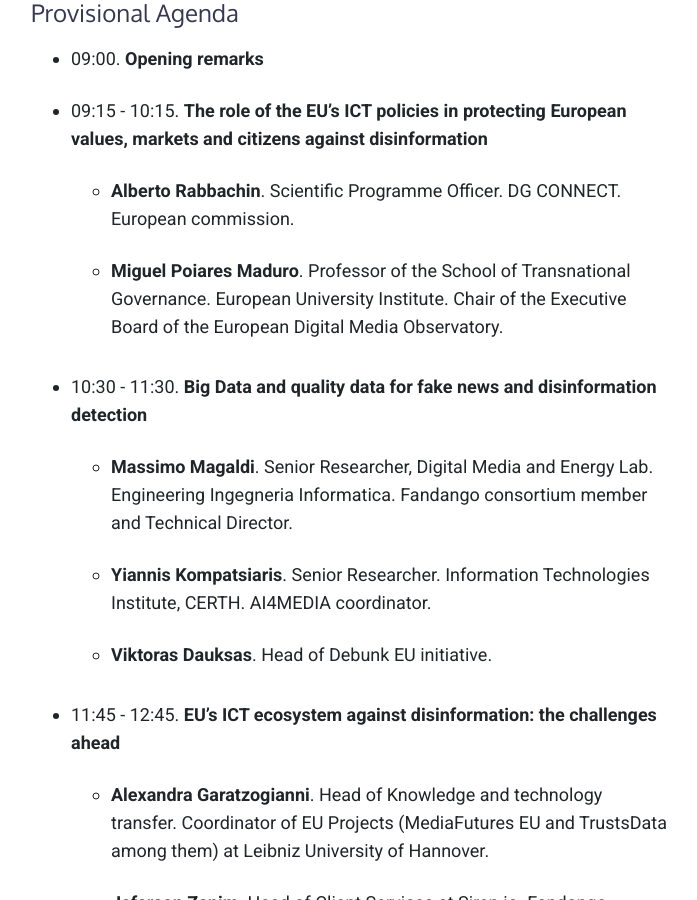
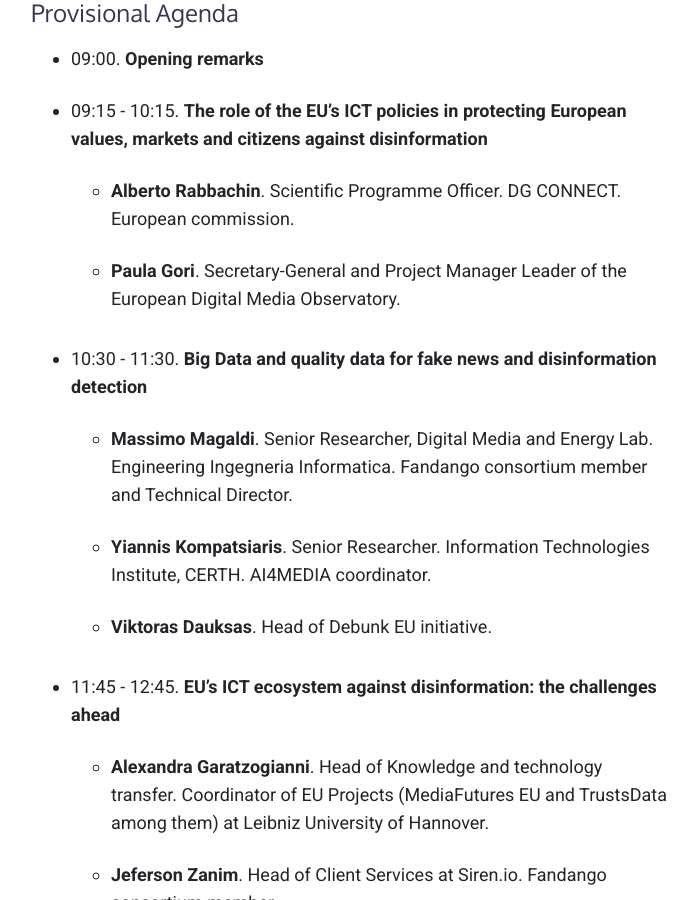
Before and after one commit to fandangOrg/fandango-web, a Jekyll site: the page built from _posts/2021-03-11-rethinking-the-possibilities-of-data-and-technology-in-the-fight-against-disinformation.markdown, in a window 1280 px wide and 900 px high, scrolled down 1356 px. Shown: the whole window, without its empty margins (289-986 px from the left). Built offline with Jekyll 4.4.1, drawn with Linux system fonts in a browser that asks for light colours; comment, search, counter and statistics services are not loaded.

Commit message:
Updated Rethinking The Possibilities Of Data And Technology In The Fight Against Disinformation

```diff
--- a/_posts/2021-03-11-rethinking-the-possibilities-of-data-and-technology-in-the-fight-against-disinformation.markdown
+++ b/_posts/2021-03-11-rethinking-the-possibilities-of-data-and-technology-in-the-fight-against-disinformation.markdown
@@ -25,7 +25,7 @@ A group of **high-level panelists** from different sectors will share with us th
 
   * **Alberto Rabbachin**. Scientific Programme Officer. DG CONNECT. European commission.
 
-  * **Miguel Poiares Maduro**. Professor of the School of Transnational Governance. European University Institute. Chair of the Executive Board of the European Digital Media Observatory.
+  * **Paula Gori**. Secretary-General and Project Manager Leader of the European Digital Media Observatory.
 
 
 * 10:30 - 11:30. **Big Data and quality data for fake news and disinformation detection**
```
